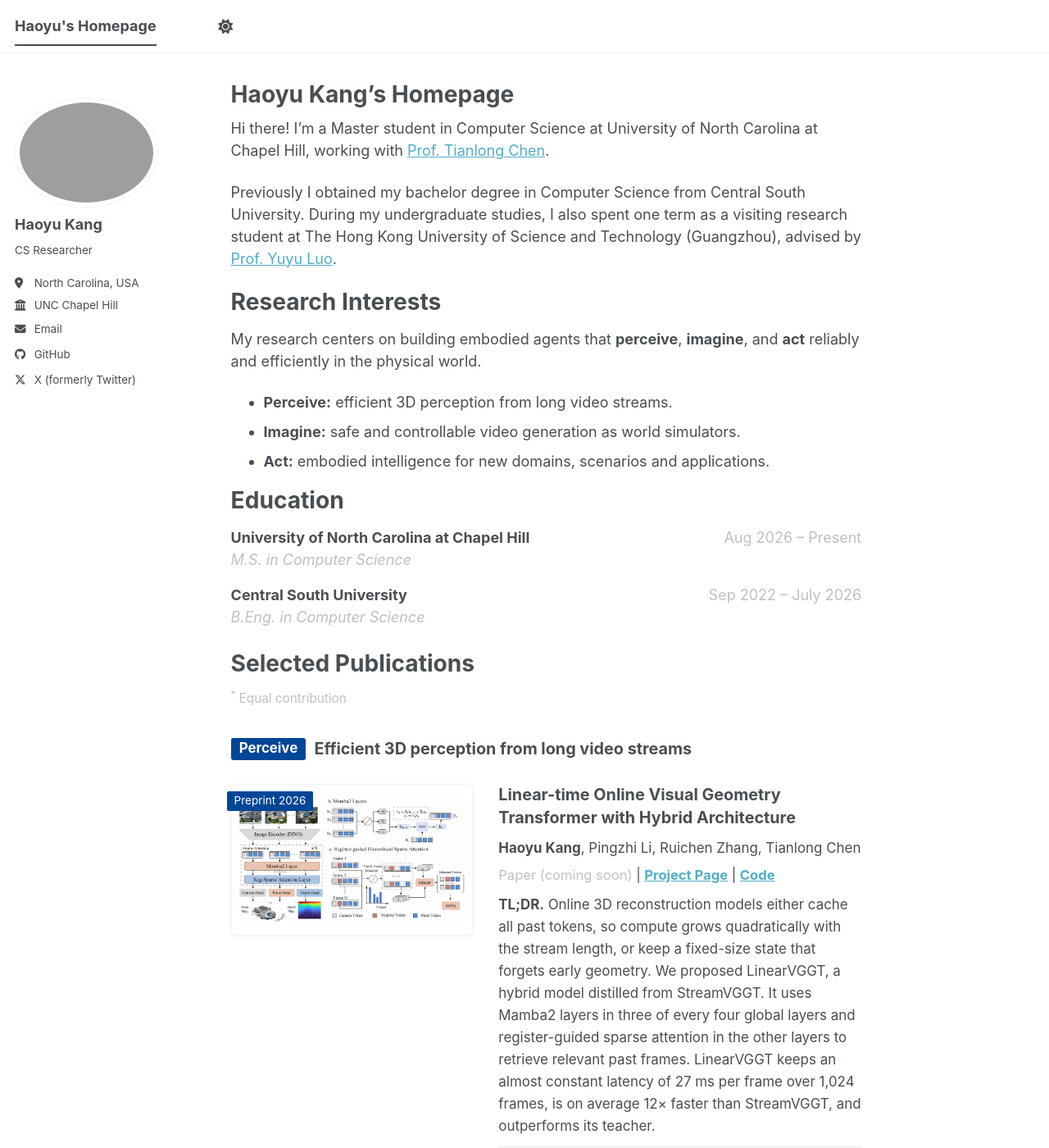
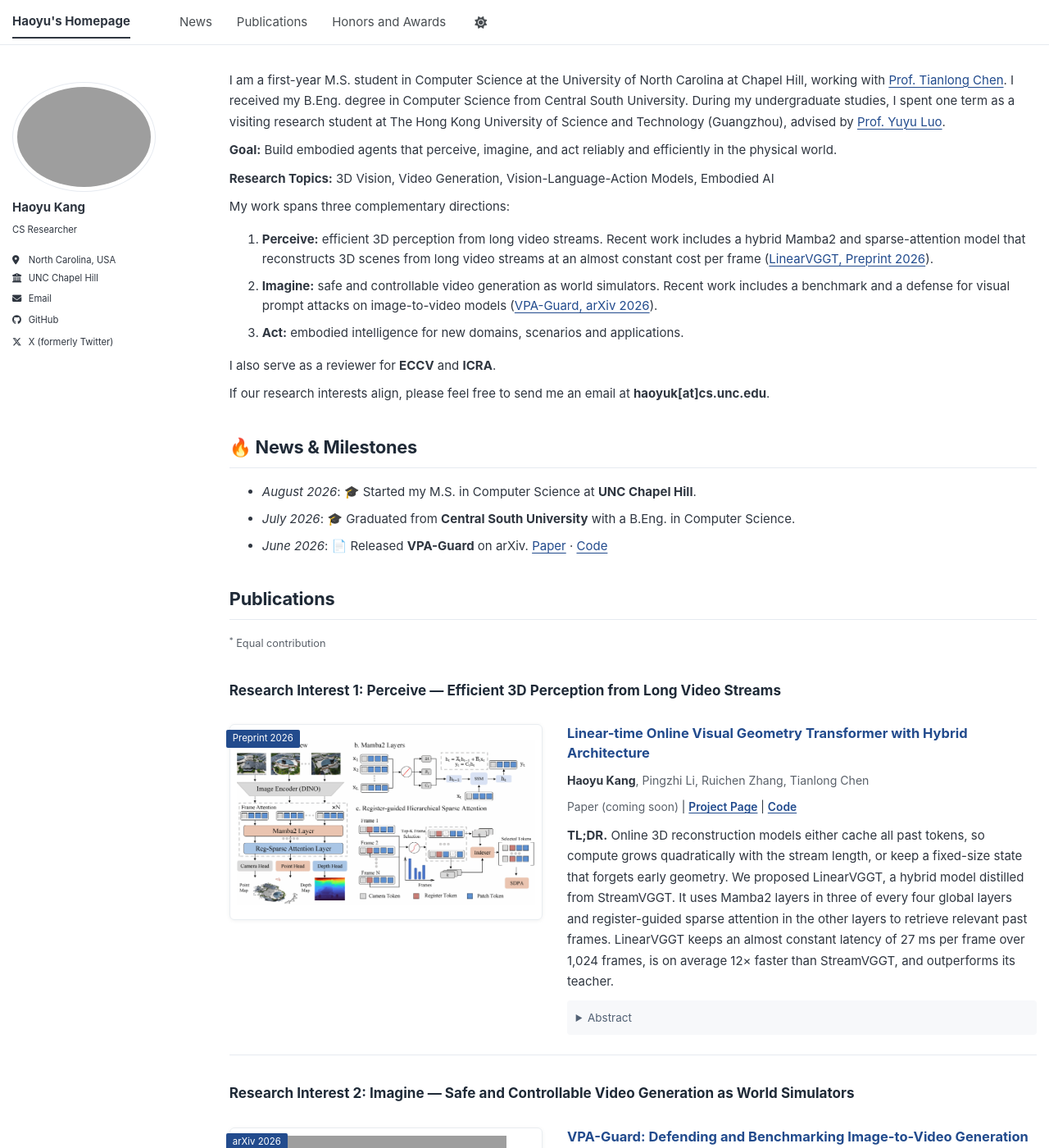
Before and after one commit to HaoyuLucasKang/HaoyuLucasKang.github.io, a Jekyll site: the page built from _pages/about.md, in a window 1280 px wide and 1400 px high. Shown: the whole window at 82% size. Built offline with Jekyll 4.4.1, drawn with Linux system fonts in a browser that asks for light colours; a script bundle is joined from its source files by our own code; library files that are not in the unit come from our copies; some of the changed text lies outside the part shown; grey boxes are pictures that could not be loaded.

Commit message:
Homepage: reorganize after reference layout (intro with goal and directions, news, publications by research interest, honors); new typography; section navigation; rename LinearVGGT figure to avoid stale cache
Co-Authored-By: Claude Opus 5.5 <noreply@anthropic.com>

```diff
--- a/_pages/about.md
+++ b/_pages/about.md
@@ -1,55 +1,44 @@
 ---
 permalink: /
-title: "Haoyu Kang's Homepage"
 author_profile: true
 redirect_from:
   - /about/
   - /about.html
 ---
 
-Hi there! I'm a Master student in Computer Science at University of North Carolina at Chapel Hill, working with [Prof. Tianlong Chen](https://tianlong-chen.github.io/).
+I am a first-year M.S. student in Computer Science at the University of North Carolina at Chapel Hill, working with [Prof. Tianlong Chen](https://tianlong-chen.github.io/). I received my B.Eng. degree in Computer Science from Central South University. During my undergraduate studies, I spent one term as a visiting research student at The Hong Kong University of Science and Technology (Guangzhou), advised by [Prof. Yuyu Luo](https://luoyuyu.vip/).
 
-Previously I obtained my bachelor degree in Computer Science from Central South University.
-During my undergraduate studies, I also spent one term as a visiting research student at The Hong Kong University of Science and Technology (Guangzhou), advised by [Prof. Yuyu Luo](https://luoyuyu.vip/).
+**Goal:** Build embodied agents that perceive, imagine, and act reliably and efficiently in the physical world.
 
-Research Interests
-======
-My research centers on building embodied agents that **perceive**, **imagine**, and **act** reliably and efficiently in the physical world.
+**Research Topics:** 3D Vision, Video Generation, Vision-Language-Action Models, Embodied AI
 
-- **Perceive:** efficient 3D perception from long video streams.
-- **Imagine:** safe and controllable video generation as world simulators.
-- **Act:** embodied intelligence for new domains, scenarios and applications.
+My work spans three complementary directions:
 
-Education
-======
-<div class="home-education">
-  <div class="home-education__item">
-    <div class="home-education__row">
-      <span class="home-education__school">University of North Carolina at Chapel Hill</span>
-      <span class="home-education__date">Aug 2026 &ndash; Present</span>
-    </div>
-    <div class="home-education__degree">M.S. in Computer Science</div>
-  </div>
-  <div class="home-education__item">
-    <div class="home-education__row">
-      <span class="home-education__school">Central South University</span>
-      <span class="home-education__date">Sep 2022 &ndash; July 2026</span>
-    </div>
-    <div class="home-education__degree">B.Eng. in Computer Science</div>
-  </div>
-</div>
+1. **Perceive:** efficient 3D perception from long video streams. Recent work includes a hybrid Mamba2 and sparse-attention model that reconstructs 3D scenes from long video streams at an almost constant cost per frame ([LinearVGGT, Preprint 2026](#linearvggt)).
+2. **Imagine:** safe and controllable video generation as world simulators. Recent work includes a benchmark and a defense for visual prompt attacks on image-to-video models ([VPA-Guard, arXiv 2026](https://arxiv.org/abs/2606.25592)).
+3. **Act:** embodied intelligence for new domains, scenarios and applications.
 
-Selected Publications
-======
+I also serve as a reviewer for **ECCV** and **ICRA**.
+
+If our research interests align, please feel free to send me an email at **haoyuk[at]cs.unc.edu**.
+
+<h2 class="section-heading" id="news">🔥 News &amp; Milestones</h2>
+
+- *August 2026*: 🎓 Started my M.S. in Computer Science at **UNC Chapel Hill**.
+- *July 2026*: 🎓 Graduated from **Central South University** with a B.Eng. in Computer Science.
+- *June 2026*: 📄 Released **VPA-Guard** on arXiv. [Paper](https://arxiv.org/abs/2606.25592) · [Code](https://github.com/HaoyuLucasKang/VPA-Guard)
+
+<h2 class="section-heading" id="publications">Publications</h2>
+
 <p class="home-note"><sup>*</sup> Equal contribution</p>
 
-<h2 class="home-interest-heading"><span class="home-interest-heading__tag">Perceive</span>Efficient 3D perception from long video streams</h2>
+<h3 class="home-interest-heading">Research Interest 1: Perceive &mdash; Efficient 3D Perception from Long Video Streams</h3>
 
-<div class="home-publication">
+<div class="home-publication" id="linearvggt">
   <div class="home-publication__image">
     <span class="home-publication__badge">Preprint 2026</span>
     <a href="https://unites-lab.github.io/linear-vggt/">
-      <img src="/images/LinearVGGT.png" alt="LinearVGGT method overview" loading="lazy">
+      <img src="/images/LinearVGGT-method.png" alt="LinearVGGT method overview" loading="lazy">
     </a>
   </div>
   <div class="home-publication__content">
@@ -66,9 +55,9 @@ Selected Publications
   </div>
 </div>
 
-<h2 class="home-interest-heading"><span class="home-interest-heading__tag">Imagine</span>Safe and controllable video generation as world simulators</h2>
+<h3 class="home-interest-heading">Research Interest 2: Imagine &mdash; Safe and Controllable Video Generation as World Simulators</h3>
 
-<div class="home-publication">
+<div class="home-publication" id="vpa-guard">
   <div class="home-publication__image">
     <span class="home-publication__badge">arXiv 2026</span>
     <a href="https://arxiv.org/abs/2606.25592">
@@ -88,3 +77,8 @@ Selected Publications
     </details>
   </div>
 </div>
+
+<h2 class="section-heading" id="honors">🎖 Honors and Awards</h2>
+
+- 2024&ndash;2025 Academic Performance Scholarship, Central South University
+- 6-Month Research Scholarship, HKUST (Guangzhou)
--- /dev/null
+++ b/_sass/layout/_home.scss
@@ -0,0 +1,243 @@
+/* ==========================================================================
+   HOME PAGE
+   Typography, section headings and publication cards for the home page.
+   Colors use the theme variables, so the dark theme keeps working.
+   ========================================================================== */
+
+/* ---------- Global typography ---------- */
+
+$home-font-family: -apple-system, BlinkMacSystemFont, "Segoe UI", Roboto, "Helvetica Neue", Arial,
+  "PingFang SC", "Hiragino Sans GB", "Microsoft YaHei", "Noto Sans CJK SC", sans-serif;
+
+html {
+  font-size: 15px;
+  scroll-behavior: smooth;
+  scroll-padding-top: 5rem; /* section links do not hide the heading under the top bar */
+}
+
+/* light theme only; the dark theme sets its own values on html[data-theme="dark"] */
+:root {
+  --global-text-color: #2f3640;
+  --global-text-color-light: #5a616a;
+  --global-border-color: #e6eaf0;
+  --global-link-color: #224b8d;
+  --global-link-color-hover: #193f73;
+  --global-link-color-visited: #224b8d;
+  --home-heading-color: #1f2a37;
+  --home-soft-bg: #f7f8fa;
+  --home-soft-text: #526174;
+}
+
+html[data-theme="dark"] {
+  --home-heading-color: var(--global-text-color);
+  --home-soft-bg: rgba(255, 255, 255, 0.06);
+  --home-soft-text: var(--global-text-color-light);
+}
+
+body,
+h1, h2, h3, h4, h5, h6,
+.masthead,
+.author__name,
+.page__content {
+  font-family: $home-font-family;
+}
+
+body {
+  -webkit-font-smoothing: antialiased;
+  -moz-osx-font-smoothing: grayscale;
+}
+
+.page__content {
+  line-height: 1.7;
+
+  p {
+    margin: 0 0 0.6em;
+  }
+
+  li {
+    margin-bottom: 0.6em;
+    line-height: 1.6;
+  }
+
+  a {
+    text-decoration: underline;
+    text-decoration-thickness: 1px;
+    text-underline-offset: 0.18em;
+  }
+}
+
+/* Use the full width for the text column: the theme keeps two empty grid
+   columns on the right for a sidebar that this site does not use */
+.page {
+  @include breakpoint($large) {
+    padding-right: 0;
+  }
+}
+
+/* ---------- Section headings (News, Publications, Honors and Awards) ---------- */
+
+.page__content .section-heading {
+  margin: 1.8em 0 0.8em;
+  padding-bottom: 0.5em;
+  border-bottom: 1px solid var(--global-border-color);
+  color: var(--home-heading-color);
+  font-size: 1.45em;
+  font-weight: 700;
+  line-height: 1.25;
+  letter-spacing: -0.012em;
+}
+
+/* "Research Interest N: ..." headings above each group of papers */
+.page__content .home-interest-heading {
+  margin: 2em 0 0.4em;
+  padding-bottom: 0;
+  border-bottom: 0;
+  color: var(--home-heading-color);
+  font-size: 1.14em;
+  font-weight: 700;
+  line-height: 1.35;
+}
+
+/* Small gray note, for example the equal-contribution mark */
+.page__content .home-note {
+  margin: 0 0 0.5em;
+  font-size: 0.85em;
+  color: var(--global-text-color-light);
+}
+
+/* ---------- Publication card: figure (with venue badge) left, text right ---------- */
+
+.home-publication {
+  padding: 1.6em 0;
+  border-bottom: 1px solid var(--global-border-color);
+
+  @include breakpoint($medium) {
+    display: grid;
+    grid-template-columns: minmax(0, 2fr) minmax(0, 3fr);
+    gap: 2em;
+    align-items: start;
+  }
+}
+
+.home-publication__image {
+  position: relative;
+  margin-bottom: 1em;
+
+  @include breakpoint($medium) {
+    margin-bottom: 0;
+  }
+
+  a {
+    display: flex;
+    align-items: center;
+    justify-content: center;
+    aspect-ratio: 16 / 10;
+    width: 100%;
+    padding: 0.55em;
+    border: 1px solid #e9edf1;
+    border-radius: 6px;
+    background: #fff;
+    box-shadow: 0 1px 5px rgba(15, 23, 42, 0.06);
+    overflow: hidden;
+    transition: border-color 0.2s ease, box-shadow 0.2s ease, transform 0.2s ease;
+  }
+
+  a:hover {
+    border-color: #cdd8e6;
+    box-shadow: 0 6px 18px rgba(15, 23, 42, 0.1);
+    transform: translateY(-2px);
+  }
+
+  img {
+    display: block;
+    width: 100%;
+    height: 100%;
+    object-fit: contain;
+    border: 0;
+    border-radius: 2px;
+    box-shadow: none;
+  }
+}
+
+.home-publication__badge {
+  position: absolute;
+  z-index: 1;
+  top: 0.6em;
+  left: -0.35em;
+  padding: 0.25em 0.7em;
+  border-radius: 2px;
+  background: #224b8d;
+  color: #fff;
+  font-size: 0.76em;
+  line-height: 1.4;
+}
+
+.home-publication__content {
+  min-width: 0;
+  overflow-wrap: anywhere;
+}
+
+.page__content .home-publication__title {
+  margin: 0 0 0.65em;
+  padding-bottom: 0;
+  border-bottom: 0;
+  color: var(--global-link-color);
+  font-size: 1.1em;
+  font-weight: 700;
+  line-height: 1.4;
+}
+
+.page__content .home-publication__authors {
+  margin: 0 0 0.65em;
+  color: var(--global-text-color-light);
+  font-size: 0.94em;
+
+  strong {
+    color: var(--global-text-color);
+  }
+}
+
+.page__content .home-publication__links {
+  margin: 0 0 0.65em;
+  font-size: 0.92em;
+
+  a {
+    font-weight: 600;
+  }
+}
+
+.home-publication__pending {
+  color: var(--global-text-color-light);
+}
+
+.page__content .home-publication__tldr {
+  margin: 0 0 0.65em;
+}
+
+.home-publication__details {
+  margin-top: 0.7em;
+
+  > summary {
+    padding: 0.7em 0.8em;
+    border-radius: 4px;
+    background: var(--home-soft-bg);
+    color: var(--home-soft-text);
+    font-size: 0.9em;
+    cursor: pointer;
+    transition: background 0.15s ease, color 0.15s ease;
+  }
+
+  > summary:hover {
+    color: var(--global-link-color);
+  }
+}
+
+.home-publication__abstract {
+  margin-top: 0.6em;
+  padding: 0.85em;
+  border: 1px solid var(--global-border-color);
+  border-radius: 4px;
+  background: var(--home-soft-bg);
+  font-size: 0.9em;
+  line-height: 1.65;
+}
--- a/_sass/layout/_page.scss
+++ b/_sass/layout/_page.scss
@@ -246,193 +246,6 @@
   text-transform: uppercase;
 }
 
-/* Research-interest headings above the publication groups */
-.page__content .home-interest-heading {
-  margin: 1.8em 0 0.2em;
-  padding-bottom: 0;
-  border-bottom: 0;
-  font-size: 1.1em;
-  line-height: 1.4;
-}
-
-.home-interest-heading__tag {
-  display: inline-block;
-  margin-right: 0.6em;
-  padding: 0.1em 0.6em;
-  border-radius: 3px;
-  background: #004696;
-  color: #fff;
-  font-size: 0.85em;
-  vertical-align: 0.08em;
-}
-
-/* Publication card: figure (with venue badge) on the left, text on the right */
-.home-publication {
-  padding: 1.4em 0;
-  border-bottom: 1px solid var(--global-border-color);
-
-  @include breakpoint($medium) {
-    display: grid;
-    grid-template-columns: minmax(0, 2fr) minmax(0, 3fr);
-    gap: 1.75em;
-    align-items: start;
-  }
-}
-
-.home-publication__image {
-  position: relative;
-  margin-bottom: 1em;
-
-  @include breakpoint($medium) {
-    margin-bottom: 0;
-  }
-
-  a {
-    display: flex;
-    align-items: center;
-    justify-content: center;
-    aspect-ratio: 16 / 10;
-    padding: 0.5em;
-    border: 1px solid var(--global-border-color);
-    border-radius: 6px;
-    background: #fff;
-    box-shadow: 0 1px 5px rgba(0, 0, 0, 0.06);
-    overflow: hidden;
-    transition: box-shadow 0.2s ease, transform 0.2s ease;
-  }
-
-  a:hover {
-    box-shadow: 0 6px 18px rgba(0, 0, 0, 0.12);
-    transform: translateY(-2px);
-  }
-
-  img {
-    display: block;
-    width: 100%;
-    height: 100%;
-    object-fit: contain;
-    border: 0;
-    box-shadow: none;
-  }
-}
-
-.home-publication__badge {
-  position: absolute;
-  z-index: 1;
-  top: 0.6em;
-  left: -0.35em;
-  padding: 0.2em 0.65em;
-  border-radius: 2px;
-  background: #004696;
-  color: #fff;
-  font-size: 0.75em;
-  line-height: 1.4;
-}
-
-.home-publication__content {
-  min-width: 0;
-}
-
-.page__content .home-publication__title {
-  margin: 0 0 0.5em;
-  padding-bottom: 0;
-  border-bottom: 0;
-  font-size: 1.1em;
-  line-height: 1.4;
-}
-
-.page__content .home-publication__authors {
-  margin: 0 0 0.45em;
-  font-size: 0.94em;
-}
-
-.page__content .home-publication__links {
-  margin: 0 0 0.6em;
-  font-size: 0.92em;
-
-  a {
-    font-weight: bold;
-  }
-}
-
-.home-publication__pending {
-  color: var(--global-text-color-light);
-}
-
-.page__content .home-publication__tldr {
-  margin: 0 0 0.6em;
-  font-size: 0.94em;
-  line-height: 1.6;
-}
-
-.home-publication__details {
-  margin-top: 0.4em;
-
-  > summary {
-    padding: 0.5em 0.75em;
-    border-radius: 4px;
-    background: rgba(127, 127, 127, 0.08);
-    color: var(--global-text-color-light);
-    font-size: 0.9em;
-    cursor: pointer;
-  }
-
-  > summary:hover {
-    background: rgba(127, 127, 127, 0.16);
-  }
-}
-
-.home-publication__abstract {
-  margin-top: 0.6em;
-  padding: 0.85em;
-  border: 1px solid var(--global-border-color);
-  border-radius: 4px;
-  background: rgba(127, 127, 127, 0.05);
-  font-size: 0.9em;
-  line-height: 1.65;
-}
-
-/* Education entries on the home page: school and dates on one line, degree below */
-.home-education {
-  margin: 0 0 1.5rem;
-}
-
-.home-education__item {
-  margin-bottom: 0.9rem;
-}
-
-.home-education__row {
-  display: flex;
-  justify-content: space-between;
-  align-items: baseline;
-  column-gap: 1rem;
-}
-
-/* dates always stay on the right; a long school name wraps instead */
-.home-education__date {
-  flex: none;
-  white-space: nowrap;
-}
-
-.home-education__school {
-  font-weight: bold;
-}
-
-.home-education__date,
-.home-education__degree {
-  color: var(--global-text-color-light);
-}
-
-.home-education__degree {
-  font-style: italic;
-}
-
-/* Small gray note, for example the equal-contribution mark */
-.page__content .home-note {
-  margin: 0 0 0.5rem;
-  font-size: 0.85em;
-  color: var(--global-text-color-light);
-}
 
 
 /*
--- a/assets/css/main.scss
+++ b/assets/css/main.scss
@@ -36,6 +36,7 @@
     "layout/archive",
     "layout/sidebar",
     "layout/json_cv",
+    "layout/home",
 
     "vendor/font-awesome/fontawesome",
     "vendor/font-awesome/solid",
```
Also changed, not shown: _data/navigation.yml (+8 -29 lines), images/LinearVGGT-method.png (renamed from images/LinearVGGT.png).
